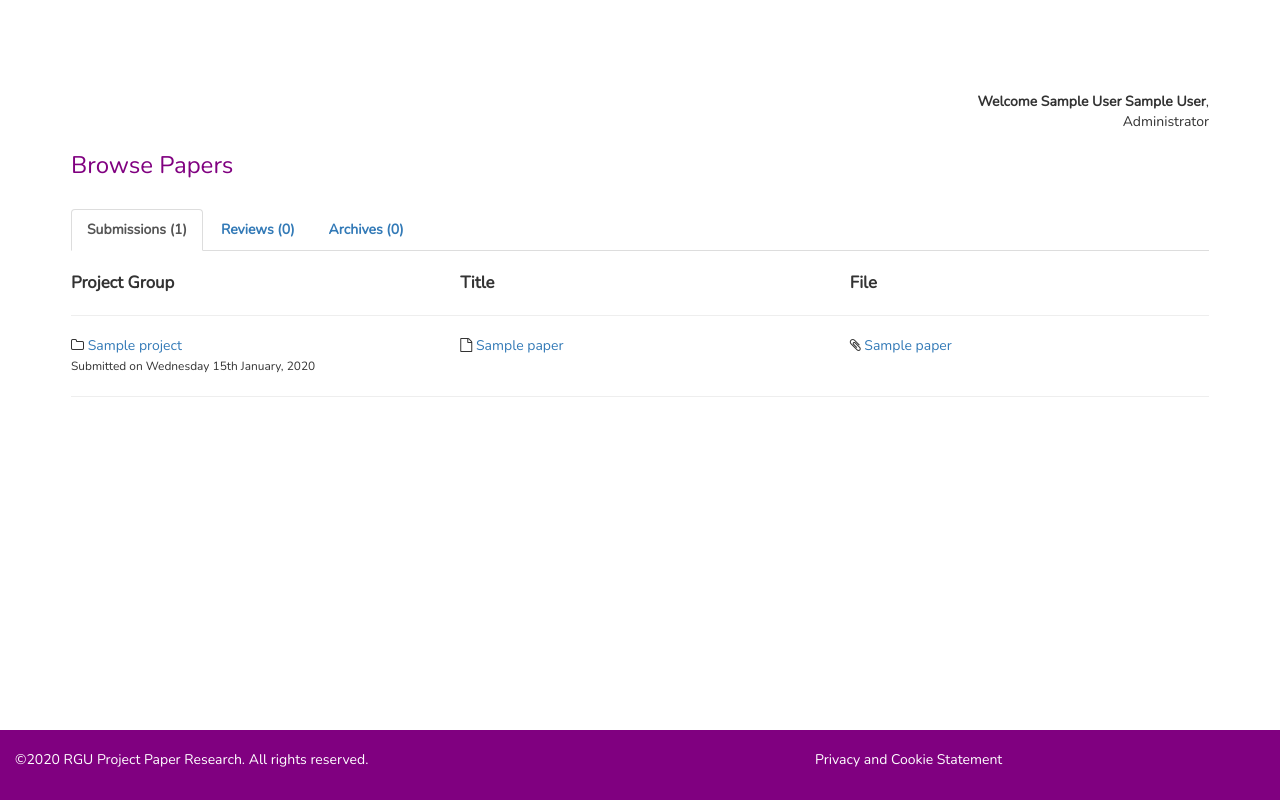
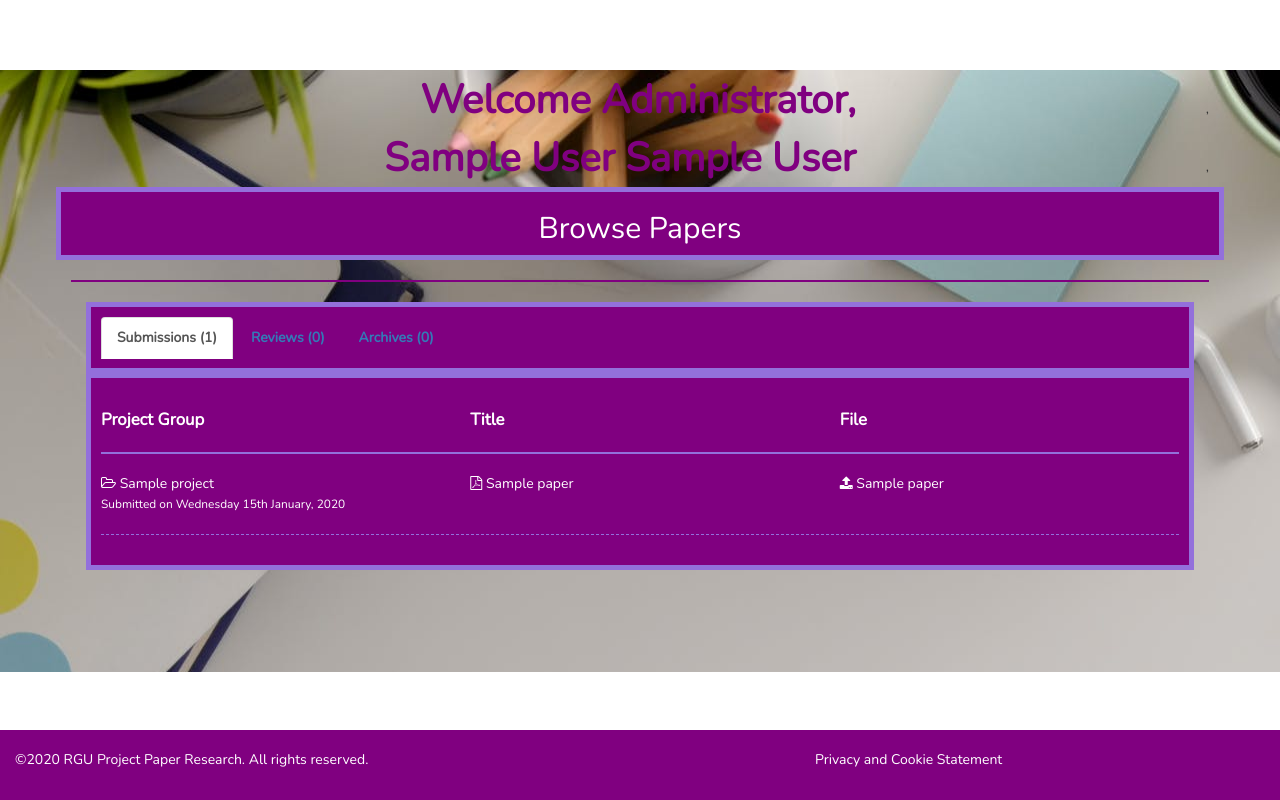
Before and after one commit to stefanos03/RGU-RESEARCH-PAPER-PROJECT, a PHP site: page /browsepapers.php in a window 1280 px wide. Run offline with PHP 8.4, Linux system fonts and the light colour scheme; the visitor is signed in with stand-in values (Sample User, id 1); tables that the repository leaves empty or names only in its code hold one stand-in row (values such as "Sample post"); some libraries are stand-ins or nearby versions; some web fonts are replaced.

Commit message:
styling the main page

```diff
--- a/browsepapers.php
+++ b/browsepapers.php
@@ -49,7 +49,8 @@ ini_set('display_errors', 1);
 
 
 
-        <br/><br/>
+        <br/>
+<div style="background-image: url('images/background8.jpeg')">
         <div class="container">
 
             <div class="row">
@@ -68,49 +69,49 @@ ini_set('display_errors', 1);
                            {
                               $userRole = 'Member';
                            }
-
-                           echo "<strong>Welcome ".$_SESSION['myLastname'].' '.$_SESSION['myFirstname']."</strong>,<br>";
-                           echo $userRole;
+                  echo "<strong style='margin-right: 350px; font-size: 40px; color: purple '>Welcome ".$userRole.",</strong>,<br>";
+                  echo "<strong style='margin-right: 350px;font-size: 40px;color: purple'>".$_SESSION['myLastname'].' '.$_SESSION['myFirstname']."</strong>,<br>";
                     ?>
                 </div>
+
 <!--                Start the container-->
-                <div class="col-xs-12">
-                    <h3 class="text-left price-headline" style="color:purple;">Browse Papers</h3>
+                <div class="col-xs-12" style="border: 5px solid mediumpurple;background: purple;">
+                    <h2 class="text-center price-headline" style="color:white; ">Browse Papers</h2>
                 </div>
 
 
             </div>
 
+            <hr style=" border: 1px solid purple;">
 
-            <br/>
-            <div class="row">
+            <div class="column">
                <div class='col-xs-12'>
                     <div>
 
                             <!-- Nav tabs -->
-                            <ul class="nav nav-tabs" role="tablist">
-                              <li role="presentation" class="active"><a href="#home" aria-controls="home" role="tab" data-toggle="tab"><strong>Submissions (<?php echo $totalSubmissions; ?>)</strong></a></li>
-                              <li role="presentation"><a href="#profile" aria-controls="profile" role="tab" data-toggle="tab"><strong>Reviews (<?php echo $totalPapersInReview; ?>)</strong></a></li>
-                              <li role="presentation"><a href="#messages" aria-controls="messages" role="tab" data-toggle="tab"><strong>Archives (<?php echo $totalInArchive; ?>)</strong></a></li>
+                            <ul id="color" class="nav nav-tabs" role="tablist" style="border: 5px solid mediumpurple; padding: 10px; background: purple">
+                              <li id="color" role="presentation" class="active"><a href="#home" aria-controls="home" role="tab" data-toggle="tab"><strong>Submissions (<?php echo $totalSubmissions; ?>)</strong></a></li>
+                              <li id="color" role="presentation"><a href="#profile" aria-controls="profile" role="tab" data-toggle="tab"><strong>Reviews (<?php echo $totalPapersInReview; ?>)</strong></a></li>
+                              <li id="color" role="presentation"><a href="#messages" aria-controls="messages" role="tab" data-toggle="tab"><strong>Archives (<?php echo $totalInArchive; ?>)</strong></a></li>
 
                             </ul>
 
                             <!-- Tab panes -->
-                            <div class="tab-content">
+                            <div class="tab-content" style="border: 5px solid  mediumpurple; background:purple;padding: 10px">
                               <div role="tabpanel" class="tab-pane active" id="home">
                               <br/>
                                   <div class='row'>
                                       <div class='col-xs-4'>
-                                          <strong><big>Project Group</big></strong>
+                                          <strong style="color: white"><big>Project Group</big></strong>
                                       </div>
                                       <div class='col-xs-4'>
-                                          <strong><big>Title</big></strong>
+                                          <strong style="color: white"><big>Title</big></strong>
                                       </div>
                                       <div class='col-xs-4'>
-                                          <strong><big>File</big></strong>
+                                          <strong style="color: white"><big>File</big></strong>
                                       </div>
                                   </div>
-                                  <hr>
+                                  <hr style="border: 1px solid mediumpurple;">
                                   <?php
 
 
@@ -122,24 +123,24 @@ ini_set('display_errors', 1);
                                       <div class='row'>
                                           <div class='col-xs-4'>
                                               <?php
-                                                  echo "<i class='fa fa-folder-o'></i> <a href='#'>".$row['name']."</a><br/>";
-                                                  echo "<small>Submitted on ".$datesubmitted."</small>"
+                                                  echo "<i class='fa fa-folder-open-o' style='color: white'></i> <a href='#' style='color: white'>".$row['name']."</a><br/>";
+                                                  echo "<small style='color: white;  '>Submitted on ".$datesubmitted."</small>"
                                               ?>
                                           </div>
                                           <div class='col-xs-4'>
                                                 <?php
-                                                    echo "<i class='fa fa-file-o'></i> <a href='submited_paper_info.php?pid=".$row['id']."'>".$row['title']."</a>";
+                                                    echo "<i class='fa fa-file-pdf-o' style='color: white'></i> <a style='color: white' href='submited_paper_info.php?pid=".$row['id']."'>".$row['title']."</a>";
 
                                                 ?>
                                           </div>
                                           <div class='col-xs-4'>
                                                 <?php
-                                                    echo "<i class='fa fa-paperclip'></i> <a href='uploads/".$row['file']."'>".$row['title']."</a>";
+                                                    echo "<i style='color: white' class='fa fa-upload'></i> <a style='color: white' href='uploads/".$row['file']."'>".$row['title']."</a>";
 
                                                   ?>
                                           </div>
                                       </div>
-                                      <hr>
+                                      <hr style="border-top: 1px dashed mediumpurple;">
                                   <?php
 
                                         }
@@ -147,8 +148,6 @@ ini_set('display_errors', 1);
                                   ?>
 
 
-
-<!--hi dafasdasd-->
 
                               </div>
                               <div role="tabpanel" class="tab-pane" id="profile">
@@ -276,11 +275,14 @@ ini_set('display_errors', 1);
 
 
     </div><!-- end of container //-->
+    <br>
+    <br>
+    <br>
+    <br>
+    <br>
+</div><!--end of the background-->
 
 
-<br>
-<br>
-<br>
 
 
 
--- a/classes/Member.php
+++ b/classes/Member.php
@@ -491,6 +491,7 @@
          $result = $QueryExecutor::customQuery($sqlQuery);
          return $result;
       }
+//      delete user functionality
       public function deleteUser($memberid)
       {
           $sqlQuery = "Delete from members where id=".$memberid;
--- a/header.php
+++ b/header.php
@@ -60,11 +60,14 @@
         {
 
           color:purple;
+            background: mediumpurple;
         }
+
 
         .navbar-default .navbar-nav > li > a:hover
         {
           color: purple;
+            background-color: mediumpurple;
 
         }
 
@@ -74,6 +77,15 @@
 
         }
 
+       a:hover {
+             background-color: yellow;
+         }
+     #color>a:hover{
+         background: yellow;
+         background-color: yellow;
+         list-style-type: circle;
+
+     }
 </style>
 
   </head>
```
